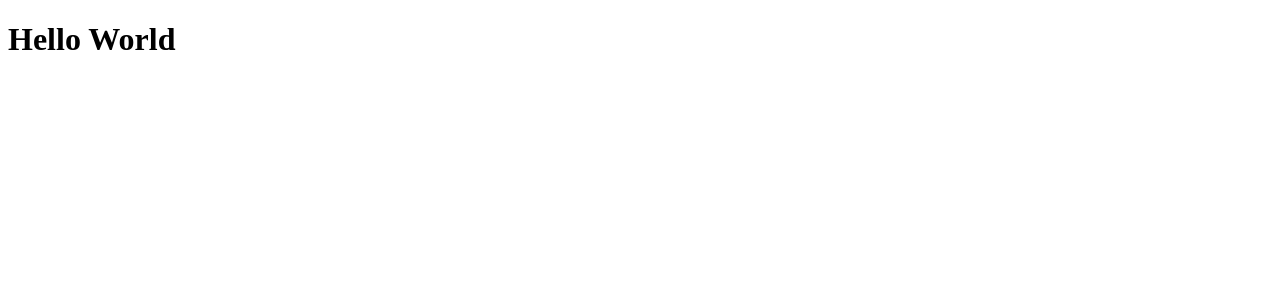
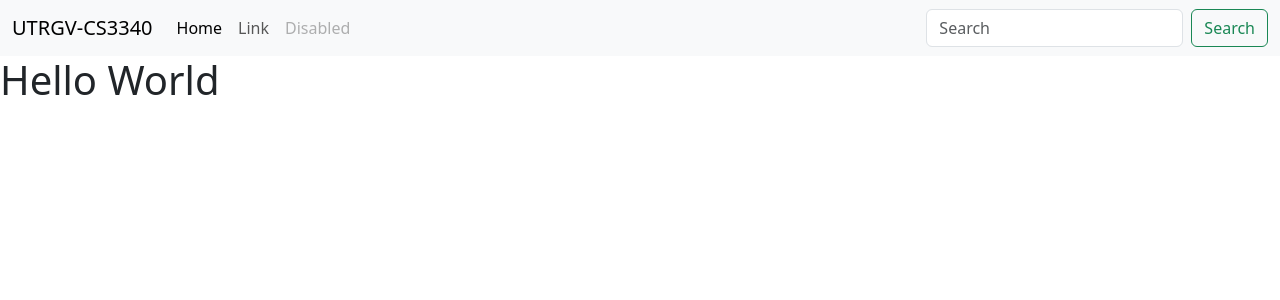
Before and after one commit to Logan-H21/Group-Project, a Django app: page / in a window 1280 px wide. Shown: the top 300 px of the page. Run offline with Django 5.2, Linux system fonts and the light colour scheme.

Commit message:
Oct9 changes

```diff
--- a/pord/pordApp/templates/base.html
+++ b/pord/pordApp/templates/base.html
@@ -1,11 +1,15 @@
 <!doctype html>
 <html lang="en">
-
-
-
-  <body>
-    {% block content %}
-    {% endblock %}
+  <head>
+    <meta charset="utf-8">
+    <meta name="viewport" content="width=device-width, initial-scale=1">
+    <title>Project</title>
+    <link href="https://cdn.jsdelivr.net/npm/bootstrap@5.3.3/dist/css/bootstrap.min.css" rel="stylesheet" integrity="sha384-QWTKZyjpPEjISv5WaRU9OFeRpok6YctnYmDr5pNlyT2bRjXh0JMhjY6hW+ALEwIH" crossorigin="anonymous">
+  </head>
+    <body>
+        {%include 'navbar.html'%}
+        {% block content %}
+        {% endblock %}
 
 
     <script src="https://cdn.jsdelivr.net/npm/bootstrap@5.3.3/dist/js/bootstrap.bundle.min.js" integrity="sha384-YvpcrYf0tY3lHB60NNkmXc5s9fDVZLESaAA55NDzOxhy9GkcIdslK1eN7N6jIeHz" crossorigin="anonymous"></script>
--- a/pord/pordApp/templates/home.html
+++ b/pord/pordApp/templates/home.html
@@ -1,5 +1,5 @@
 {% extends 'base.html' %}
 {% block content %}
-<h1>Hello World</h2>
+<h1>Hello World</h1>
 
 {% endblock %}
--- /dev/null
+++ b/pord/pordApp/templates/navbar.html
@@ -0,0 +1,25 @@
+<nav class="navbar navbar-expand-lg bg-body-tertiary">
+    <div class="container-fluid">
+      <button class="navbar-toggler" type="button" data-bs-toggle="collapse" data-bs-target="#navbarTogglerDemo01" aria-controls="navbarTogglerDemo01" aria-expanded="false" aria-label="Toggle navigation">
+        <span class="navbar-toggler-icon"></span>
+      </button>
+      <div class="collapse navbar-collapse" id="navbarTogglerDemo01">
+        <a class="navbar-brand" href="#">UTRGV-CS3340</a>
+        <ul class="navbar-nav me-auto mb-2 mb-lg-0">
+          <li class="nav-item">
+            <a class="nav-link active" aria-current="page" href="#">Home</a>
+          </li>
+          <li class="nav-item">
+            <a class="nav-link" href="#">Link</a>
+          </li>
+          <li class="nav-item">
+            <a class="nav-link disabled" aria-disabled="true">Disabled</a>
+          </li>
+        </ul>
+        <form class="d-flex" role="search">
+          <input class="form-control me-2" type="search" placeholder="Search" aria-label="Search">
+          <button class="btn btn-outline-success" type="submit">Search</button>
+        </form>
+      </div>
+    </div>
+  </nav>
```
